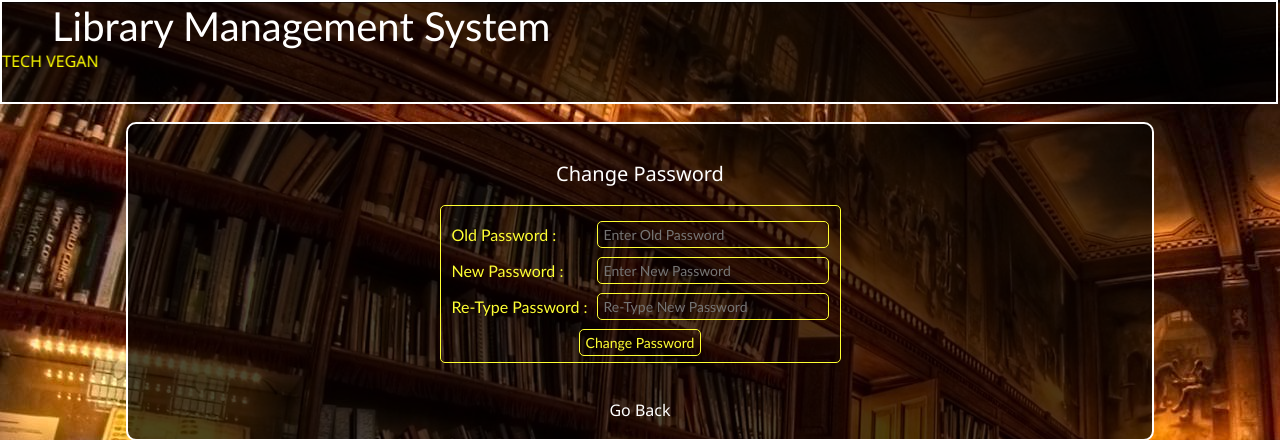
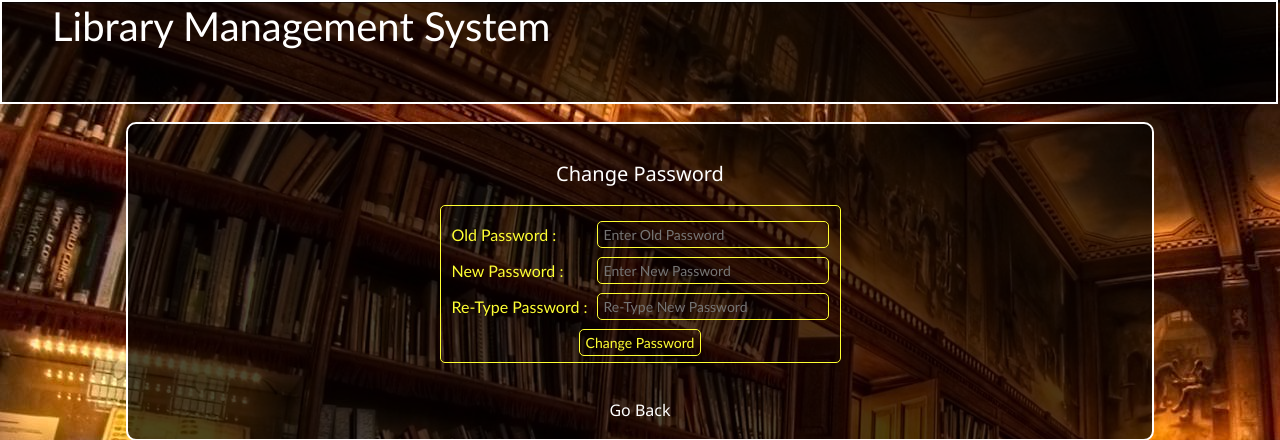
Before and after one commit to JanaviN7/Library-Management-System, a PHP site: page /changePassword.php in a window 1280 px wide. Shown: the top 440 px of the page. Run offline with PHP 8.4, Linux system fonts and the light colour scheme; the visitor is signed in with stand-in values (Sample User, id 1); data that the repository does not hold is empty.

Commit message:
Update changePassword.php

```diff
--- a/LibraryManagementSystem/changePassword.php
+++ b/LibraryManagementSystem/changePassword.php
@@ -47,7 +47,7 @@ elseif($p1!=$p2)
 <body>
 <div id="banner">
 <span class="head">Library Management System</span><br />
-<marquee class="clg" direction="right" behavior="alternate" scrollamount="1">TECH VEGAN</marquee>
+<marquee class="clg" direction="right" behavior="alternate" scrollamount="1"></marquee>
 </div>
 <br />
 
@@ -77,3 +77,4 @@ elseif($p1!=$p2)
 </div>
 </div>
 </body>
+</html>
```
